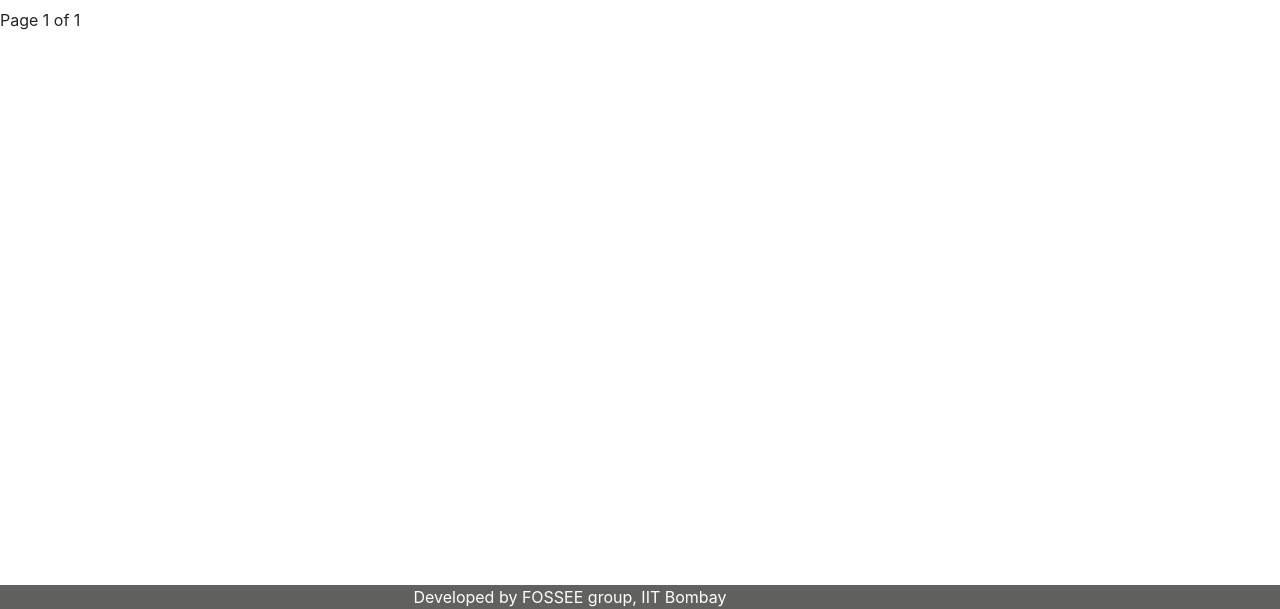
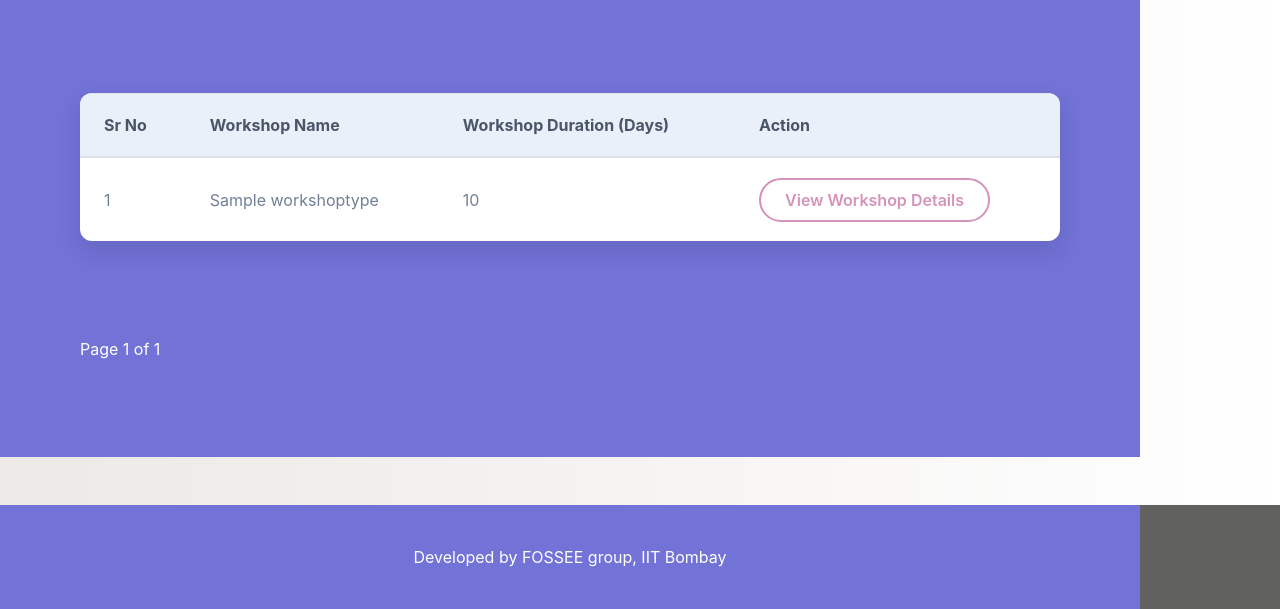
Before and after one commit to AYUSHI1007/fosseeWorkshops, a Django app: a page that uses workshop_app/templates/workshop_app/workshop_type_list.html in a window 1280 px wide. Shown: the part 191-800 px from the top of the page. Run offline with Django 3.2, Linux system fonts and the light colour scheme; tables that the repository leaves empty hold one stand-in row (values such as "Sample post"); some libraries are stand-ins or nearby versions.

Commit message:
changes to workshop type

```diff
--- a/workshop_app/templates/workshop_app/workshop_type_list.html
+++ b/workshop_app/templates/workshop_app/workshop_type_list.html
@@ -1,14 +1,159 @@
 {% extends 'workshop_app/base.html' %}
 {% load custom_filters %}
+{% load static %}
 {% block title %}
 View List of available Workshops
 {% endblock %}
+{% block content %}
 
-{% block content %}
+<style>
+body {
+font-family: 'Inter', sans-serif;
+background: linear-gradient(to right, #ece9e6, #ffffff);
+color: #333;
+}
+
+.container {
+padding: 40px;
+}
+.current{
+    color: white;
+}
+@keyframes fadeInUp {
+from {
+opacity: 0;
+transform: translateY(20px);
+}
+to {
+opacity: 1;
+transform: translateY(0);
+}
+}
+
+@keyframes pulse {
+0% {
+transform: scale(1);
+}
+50% {
+transform: scale(1.03);
+}
+100% {
+transform: scale(1);
+}
+}
+
+.workshop-heading {
+display: flex;
+justify-content: center;
+height: 150px;
+margin-bottom: 30px;
+animation: fadeInUp 0.8s ease-out;
+background: linear-gradient(to right, #7b7bca, #5b5b8d);
+border-radius: 20px;
+}
+h2{
+color: white;
+font-weight: 900;
+font-size: 2.5rem;
+align-self: center;
+}
+
+.table {
+background-color: #ffffff;
+border-radius: 12px;
+box-shadow: 0 10px 25px rgba(0, 0, 0, 0.1);
+overflow: hidden;
+animation: fadeInUp 1s ease-out;
+}
+
+.table thead {
+background-color: #e9f0f9;
+}
+
+.table th {
+font-weight: 700;
+color: #4a5568;
+padding: 1.2rem 1.5rem;
+vertical-align: middle;
+}
+
+.table td {
+color: #718096;
+padding: 1.2rem 1.5rem;
+vertical-align: middle;
+}
+
+.table tbody tr:hover {
+background-color: #f0f4f9;
+transform: translateY(-2px);
+box-shadow: 0 4px 10px rgba(0, 0, 0, 0.08);
+transition: all 0.3s ease;
+}
+
+.btn.btn-outline-info {
+border-radius: 50px;
+border: 2px solid #d593ba;
+color: #d593ba;
+font-weight: 600;
+padding: 8px 24px;
+transition: all 0.3s ease;
+}
+
+.btn.btn-outline-info:hover {
+background-color: #d593ba;
+color: #fff;
+box-shadow: 0 4px 15px rgba(223, 141, 210, 0.4);
+}
+
+.btn.btn-primary {
+background: linear-gradient(45deg, #be629a, #ca2382);
+border-color: #b967a0;
+border-radius: 50px;
+font-weight: 600;
+padding: 10px 28px;
+transition: all 0.3s ease;
+animation: pulse 2s infinite;
+}
+
+.btn.btn-primary:hover {
+box-shadow: 0 4px 15px rgba(0, 123, 255, 0.4);
+transform: scale(1.05);
+}
+
+.modal-content {
+border-radius: 12px;
+box-shadow: 0 10px 15px -3px rgba(0, 0, 0, 0.1), 0 4px 6px -2px rgba(0, 0, 0, 0.05);
+}
+
+.pagination .page-item a {
+border-radius: 6px;
+margin: 0 4px;
+color: #4a5568;
+}
+
+.pagination .page-item a:hover {
+background-color: #e2e8f0;
+}
+.workshop-heading{
+    background-image: url(https://tse4.mm.bing.net/th/id/OIP.2pA3NhoRAIMC0c3xuVuqRgHaDI?w=1300&h=550&rs=1&pid=ImgDetMain&o=7&rm=3);
+    background-repeat: no-repeat;
+    background-attachment: fixed;
+    background-position: center;
+    background-size: cover;
+}
+.container{
+    background-color: rgb(114, 114, 215);
+}
+
+</style>
+
 <div class="container">
-    <h2 class="text-center">Workshop Types</h2>
+<div class="workshop-heading">
+ <h2>WORKSHOP TYPES</h2>
+</div>
 <br>
-    {% if request.user|has_group:"instructor" %}
+<div class="bgblue">
+{% if request.user|has_group:"__instructor__" %}
 <a href="{% url 'workshop_app:add_workshop_type' %}">
 <button class="btn btn-md btn-primary float-right mb-3 mx-4">Add Workshop Type</button>
 </a>
@@ -24,10 +169,9 @@
 <th>Action</th>
 </tr>
 </thead>
-
 {% for w in workshop_type %}
 <tbody>
-		    <tr  >
+<tr >
 <td scope="row" id="{{ forloop.counter }}">{{ forloop.counter }}</td>
 <td>{{ w.name }}</td>
 <td>{{ w.duration }}</td>
@@ -37,13 +181,11 @@
 {% endfor %}
 </table>
 </div>
-
 <!-- The Modal -->
 <div id="mailModal" class="modal">
-
 <!-- Modal content -->
 <div class="modal-content">
-		<span class="close">&times;</span>
+<span class="close">×</span>
 <p>Separate Multiple Email Id's using <strong> comma (,)</strong></p>
 <form action="{{URL_ROOT}}/share_details/" method="POST">
 {% csrf_token %}
@@ -53,10 +195,8 @@
 </form>
 </div>
 </div>
-
 <!-- Page Navigation -->
 <div class="container">
-
 <div class="Page-Nav" align="center">
 <nav aria-label="Page navigation">
 <ul class="pagination pagination-sm">
@@ -82,4 +222,5 @@
 </div>
 </div>
 </div>
+</div>
 {% endblock %}
```
Also changed, not shown: workshop_app/templates/workshop_app/workshop_type_details.html (+53 -5 lines). Lines whose indentation alone changed are shown as unchanged.
